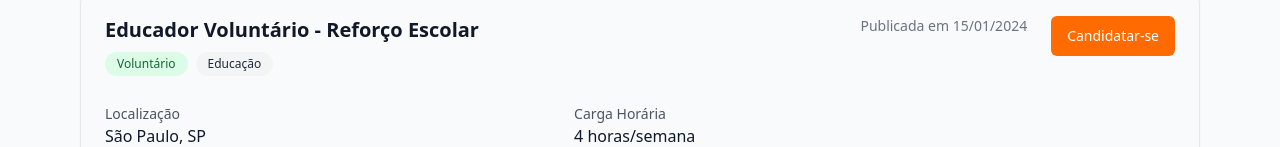
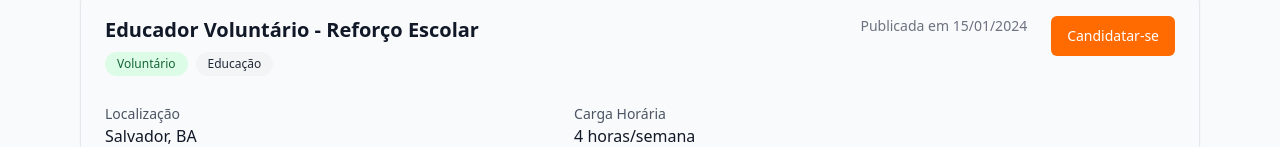
Before and after one commit to OngRepense/website, a Next.js app: page /vagas in a window 1280 px wide. Shown: the part 653-800 px from the top of the page. Built offline with nearby package versions, Linux system fonts and the light colour scheme.

Commit message:
Refatorando lista de vagas

```diff
--- a/src/app/vagas/page.tsx
+++ b/src/app/vagas/page.tsx
@@ -29,7 +29,7 @@ const vagasDisponiveis: Vaga[] = [
     titulo: 'Educador Voluntário - Reforço Escolar',
     area: 'Educação',
     tipo: 'voluntario',
-    localizacao: 'São Paulo, SP',
+    localizacao: 'Salvador, BA',
     cargaHoraria: '4 horas/semana',
     descricao: 'Buscamos educadores comprometidos para atuar no projeto de reforço escolar comunitário, ajudando crianças e adolescentes em situação de vulnerabilidade social.',
     responsabilidades: [
@@ -58,7 +58,7 @@ const vagasDisponiveis: Vaga[] = [
     titulo: 'Assistente Administrativo',
     area: 'Administração',
     tipo: 'emprego',
-    localizacao: 'São Paulo, SP',
+    localizacao: 'Salvador, BA',
     cargaHoraria: '40 horas/semana',
     descricao: 'Vaga para assistente administrativo para apoiar a gestão da ONG, organizando documentos, controles financeiros e comunicação interna.',
     responsabilidades: [
@@ -87,7 +87,7 @@ const vagasDisponiveis: Vaga[] = [
     titulo: 'Estagiário de Marketing Digital',
     area: 'Marketing',
     tipo: 'estagio',
-    localizacao: 'São Paulo, SP',
+    localizacao: 'Salvador, BA',
     cargaHoraria: '30 horas/semana',
     descricao: 'Estágio para estudantes de Marketing, Publicidade ou Comunicação Social interessados em trabalhar com marketing digital para causas sociais.',
     responsabilidades: [
@@ -116,7 +116,7 @@ const vagasDisponiveis: Vaga[] = [
     titulo: 'Psicólogo Voluntário',
     area: 'Saúde Mental',
     tipo: 'voluntario',
-    localizacao: 'São Paulo, SP',
+    localizacao: 'Salvador, BA',
     cargaHoraria: '6 horas/semana',
     descricao: 'Buscamos psicólogos para oferecer apoio psicológico às crianças e famílias atendidas pelos nossos projetos.',
     responsabilidades: [
```
